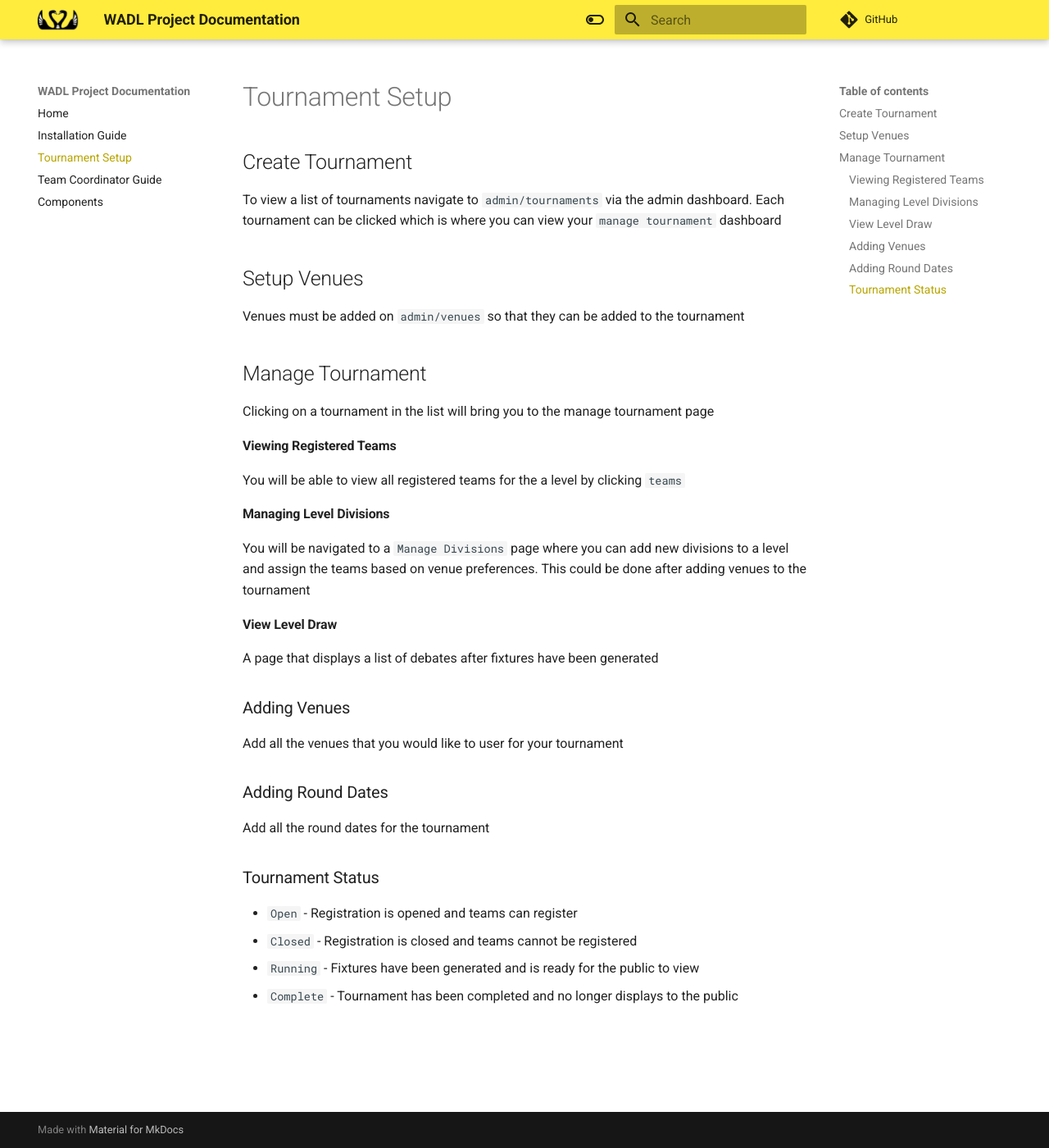
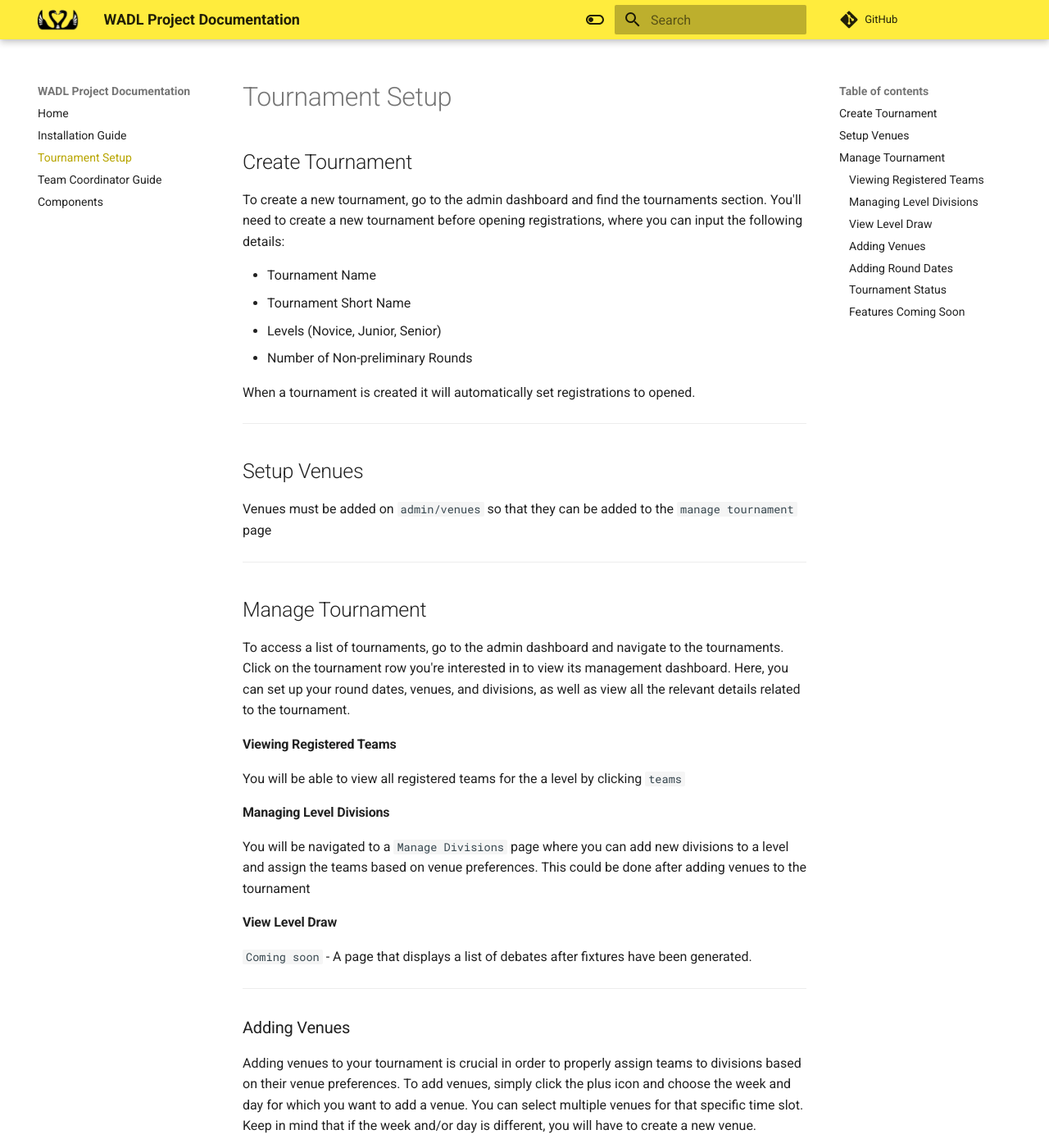
Before and after one commit to codersforcauses/wadl, an MkDocs documentation site: the page built from docs/docs/tournament-setup.md, in a window 1280 px wide and 1400 px high. Shown: the whole window at 82% size. Built offline with MkDocs 1.6.1 and Material for MkDocs 9.7.7, drawn with Linux system fonts in a browser that asks for light colours; comment, search, counter and statistics services are not loaded; some of the changed text lies outside the part shown.

Commit message:
updated documentation for tournament venues

```diff
--- a/docs/docs/tournament-setup.md
+++ b/docs/docs/tournament-setup.md
@@ -1,14 +1,25 @@
 ## Create Tournament
 
-To view a list of tournaments navigate to `admin/tournaments` via the admin dashboard. Each tournament can be clicked which is where you can view your `manage tournament` dashboard
+To create a new tournament, go to the admin dashboard and find the tournaments section. You'll need to create a new tournament before opening registrations, where you can input the following details:
+
+- Tournament Name
+- Tournament Short Name
+- Levels (Novice, Junior, Senior)
+- Number of Non-preliminary Rounds
+
+When a tournament is created it will automatically set registrations to opened.
+
+---
 
 ## Setup Venues
 
-Venues must be added on `admin/venues` so that they can be added to the tournament
+Venues must be added on `admin/venues` so that they can be added to the `manage tournament` page
+
+---
 
 ## Manage Tournament
 
-Clicking on a tournament in the list will bring you to the manage tournament page
+To access a list of tournaments, go to the admin dashboard and navigate to the tournaments. Click on the tournament row you're interested in to view its management dashboard. Here, you can set up your round dates, venues, and divisions, as well as view all the relevant details related to the tournament.
 
 #### Viewing Registered Teams
 
@@ -20,19 +31,40 @@ You will be navigated to a `Manage Divisions` page where you can add new divisio
 
 #### View Level Draw
 
-A page that displays a list of debates after fixtures have been generated
+`Coming soon` - A page that displays a list of debates after fixtures have been generated.
+
+---
 
 ### Adding Venues
 
-Add all the venues that you would like to user for your tournament
+Adding venues to your tournament is crucial in order to properly assign teams to divisions based on their venue preferences. To add venues, simply click the plus icon and choose the week and day for which you want to add a venue. You can select multiple venues for that specific time slot. Keep in mind that if the week and/or day is different, you will have to create a new venue.
+
+---
 
 ### Adding Round Dates
 
-Add all the round dates for the tournament
+To add dates for a round, simply click on the plus icon and type the specific round you wish to add dates for. Each round should be added separately, and you can specify the following dates for each round:
+
+- Tuesday Week 1
+- Tuesday Week 2
+- Wednesday Week 1
+- Wednesday Week 2
+
+---
 
 ### Tournament Status
+
+Clicking on `Previous Stage` or `Next Stage` will change the status.
 
 - `Open` - Registration is opened and teams can register
 - `Closed` - Registration is closed and teams cannot be registered
 - `Running` - Fixtures have been generated and is ready for the public to view
 - `Complete` - Tournament has been completed and no longer displays to the public
+
+---
+
+### Features Coming Soon
+
+- Generate Fixtures
+- Advance the current round
+- Release Results for the current round
```
